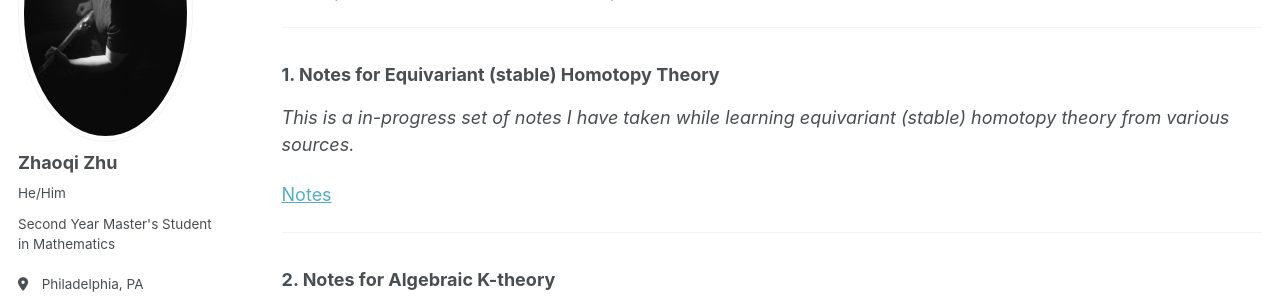
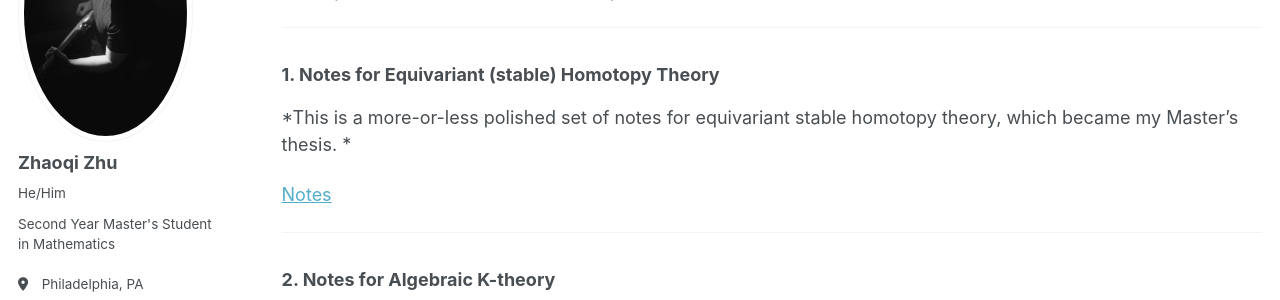
Before and after one commit to davidzzz0331/davidzzz0331.github.io, a Jekyll site: the page built from _pages/Notes.md, in a window 1280 px wide and 900 px high. Shown: the part 222-522 px from the top of the window. Built offline with Jekyll 4.4.1, drawn with Linux system fonts in a browser that asks for light colours.

Commit message:
new notes

```diff
--- a/_pages/Notes.md
+++ b/_pages/Notes.md
@@ -15,9 +15,9 @@ Welcome to my collection of notes and writeups! Below you will find a list of to
 
 ### 1. **Notes for Equivariant (stable) Homotopy Theory**
 
-*This is a in-progress set of notes I have taken while learning equivariant (stable) homotopy theory from various sources.*
+*This is a more-or-less polished set of notes for equivariant stable homotopy theory, which became my Master's thesis. *
 
-[Notes](/assets/pdf/Equivariant Stable Homotopy Theory Notes.pdf)
+[Notes](assets/pdf/Equivariant Stable Homotopy Theory.pdf)
 
 ---
 
```
Also changed, not shown: 2 other files.
